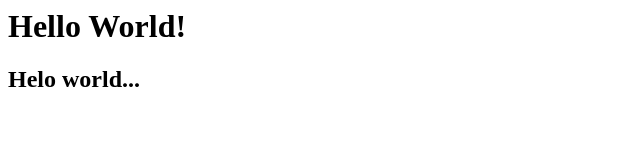
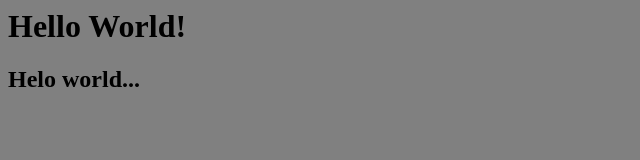
Before and after one commit to ranierivalenca/curso-git, a plain HTML site: page index.html in a window 1280 px wide. Shown: the whole page, without its empty margins (0-640 px from the left). Drawn offline with Linux system fonts and the light colour scheme.

Commit message:
adicionando estilos

```diff
--- /dev/null
+++ b/design.css
@@ -0,0 +1,3 @@
+body {
+  background-color: gray;
+}
--- a/index.html
+++ b/index.html
@@ -1,5 +1,6 @@
 <html>
   <head>
+    <link rel="stylesheet" type="text/css" href="/design.css"/>
   </head>
   <body>
     <h1>Hello World!</h1>
```
